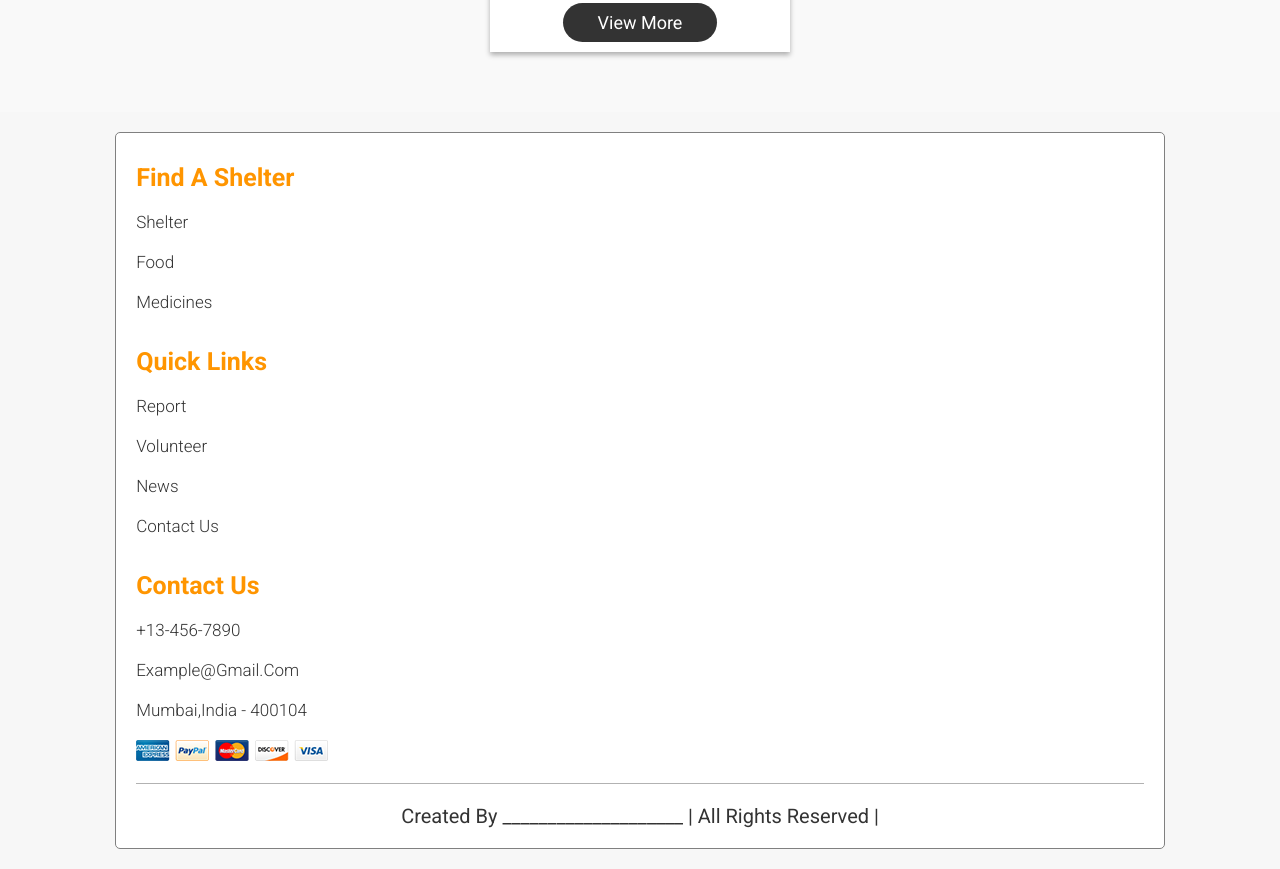
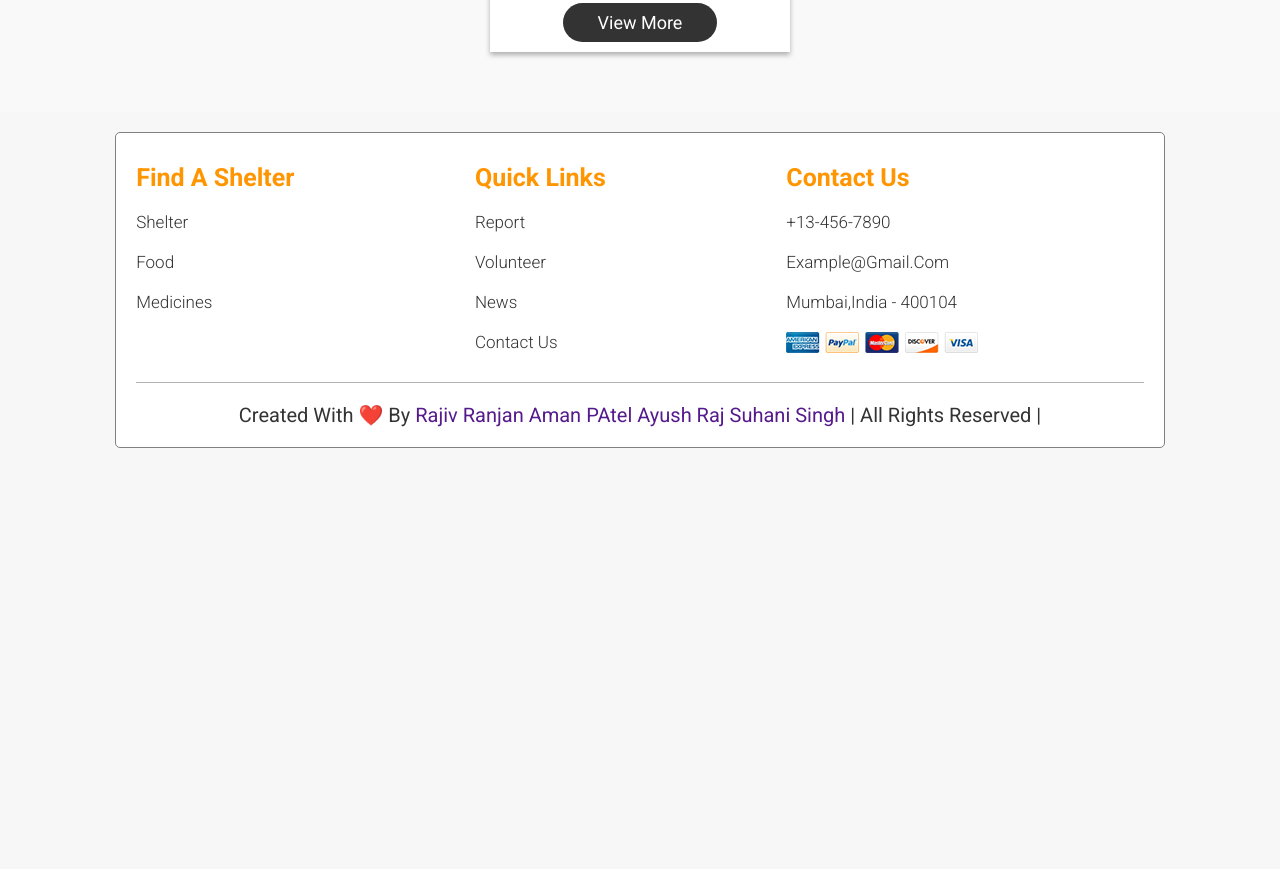
Before and after one commit to rajivranjanmars/Shelter, a plain HTML site: page index.html in a window 1280 px wide. Shown: the part 3946-4815 px from the top of the page. After the commit the page ends 4414 px from the top, so only its background shows below. Drawn offline with Linux system fonts and the light colour scheme.

Commit message:
flexbox bug fix

```diff
--- a/css/style.css
+++ b/css/style.css
@@ -320,13 +320,14 @@ header .icons #menu-bar {
   }
 
   .footer .footer-container1 .box-container1{
-    display: inline-flex;
+    display: flex;
     flex-wrap: wrap;
     gap: 1.5rem;
+    flex-direction: row;
   }
 
   .footer .footer-container1 .box-container1 .box{
-    flex: 1 1 125rem;
+    flex: 1 0 auto;
   }
   .footer .footer-container1 .box-container1 .box h3{
     color: var(--orange);
--- a/index.html
+++ b/index.html
@@ -1,4 +1,4 @@
-<!DOCTYPE html>
+    <!DOCTYPE html>
 <html lang="en">
 
 <head>
@@ -231,7 +231,13 @@
                     </div>
 
                 </div>
-                <div class="credit"> created by <span>____________________</span> | all rights reserved |
+                <div class="credit">
+                    created with ❤️ by
+                    <a href="">Rajiv Ranjan</a>
+                    <a href="">Aman PAtel</a>
+                    <a href="">Ayush Raj</a>
+                    <a href="">Suhani Singh</a>
+                     | all rights reserved |
 
                 </div>
             </div>
```
